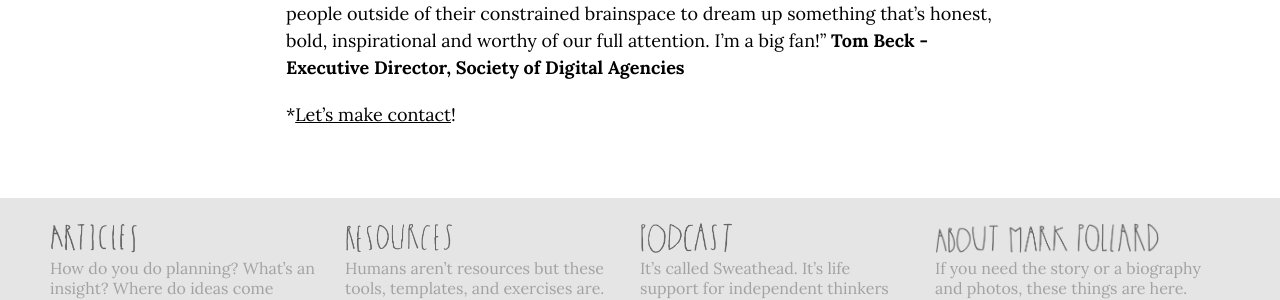
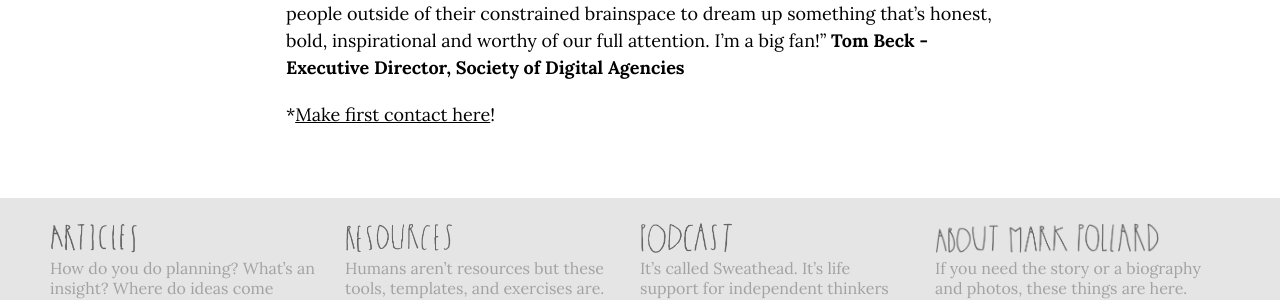
Before and after one commit to markhpollard/markhpollard.github.io, a Jekyll site: the page built from work-with-me.md, in a window 1280 px wide and 900 px high, scrolled down 2937 px. Shown: the part 157-457 px from the top of the window. Built offline with Jekyll 4.4.1, drawn with Linux system fonts in a browser that asks for light colours; nearby versions of some CDN libraries.

Commit message:
Updated Work With Me

```diff
--- a/work-with-me.md
+++ b/work-with-me.md
@@ -79,4 +79,4 @@ The Economist, Decoded, Runa, Dreampad, Nimbly, TBWA, Havas, KBS, Vayner, Mozill
 
 "I admire Mark’s approach to strategic planning and his uncanny ability to get people outside of their constrained brainspace to dream up something that’s honest, bold, inspirational and worthy of our full attention. I’m a big fan!" **Tom Beck - Executive Director, Society of Digital Agencies**
 
-*[Let's make contact](contact)!
+*[Make first contact here](contact)!
```
